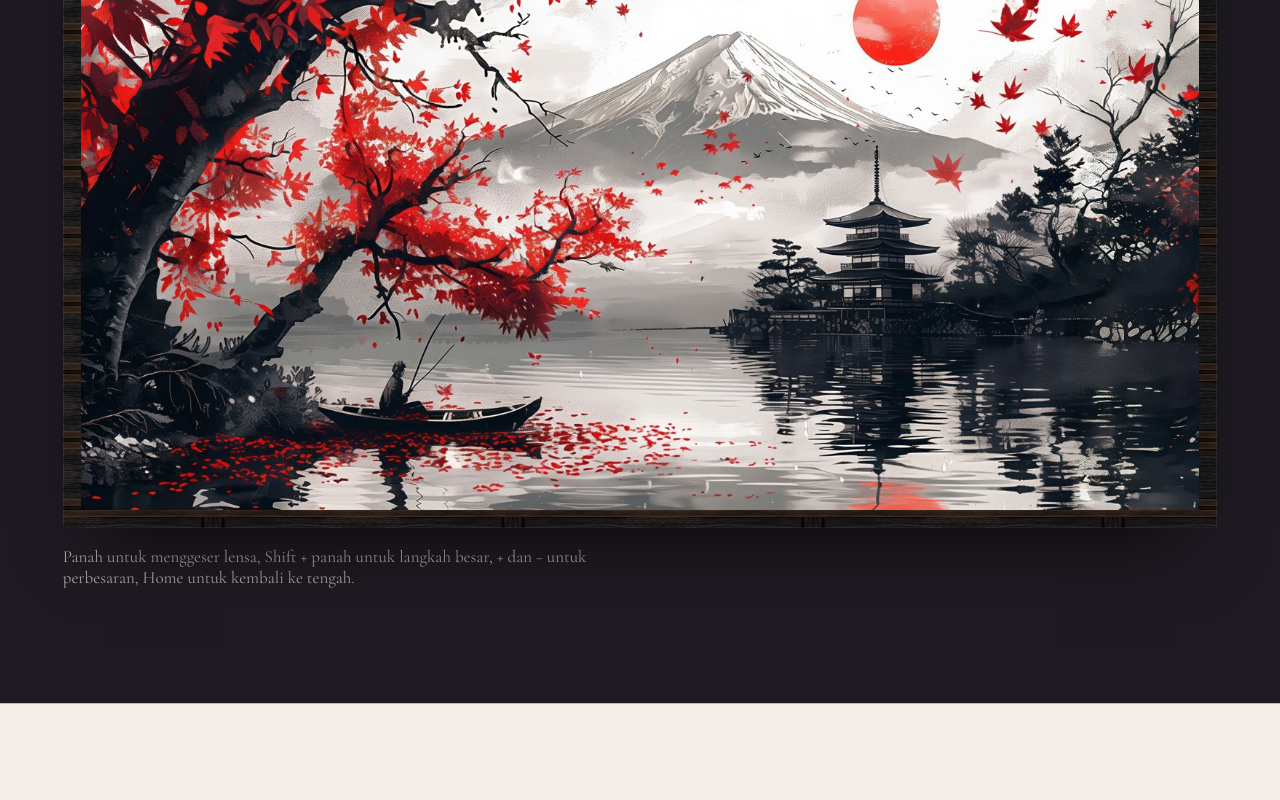
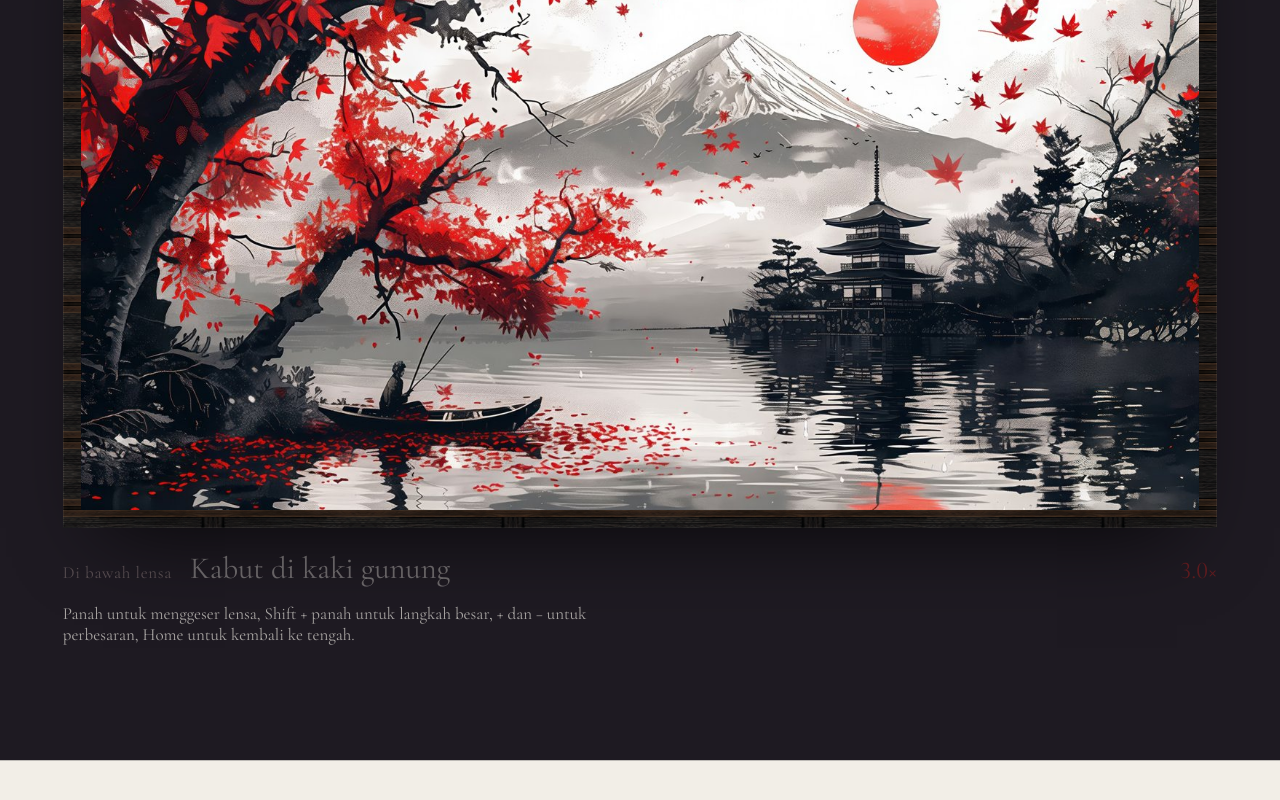
Before and after one commit to Fabverse0/Sakura, a React (Vite) app: page / in a window 1280 px wide. Shown: the part 1874-2674 px from the top of the page. Built offline with nearby package versions, Linux system fonts and the light colour scheme; a web font is replaced by a local one.

Commit message:
feat(lens): name the detail under the lens, announce it for keyboard users

```diff
--- a/src/sections/Lens.jsx
+++ b/src/sections/Lens.jsx
@@ -1,4 +1,5 @@
 import { useCallback, useEffect, useRef, useState } from "react";
+import { nearestArea } from "../data/areas.js";
 import { panoramaAt, panoramaArtSrcSet } from "../data/panorama.js";
 import { clampPosition, lensGeometry, nudgeZoom, stepPosition } from "../lib/lens.js";
 
@@ -16,6 +17,8 @@ export function Lens() {
   const [isActive, setIsActive] = useState(false);
   const [hasHiRes, setHasHiRes] = useState(false);
   const [zoom, setZoom] = useState(3);
+  const [areaName, setAreaName] = useState("");
+  const [announcement, setAnnouncement] = useState("");
 
   // Wheel zoom needs a non-passive listener so the page does not scroll
   // while the lens is in use.
@@ -41,6 +44,8 @@ export function Lens() {
     lens.style.transform = `translate3d(${g.tx}px, ${g.ty}px, 0)`;
     lens.style.backgroundSize = `${g.bgWidth}px ${g.bgHeight}px`;
     lens.style.backgroundPosition = `${g.bgX}px ${g.bgY}px`;
+    const { area, distance } = nearestArea(position.current.x, position.current.y);
+    setAreaName(distance <= area.radius * 1.6 ? area.name : "Bidang lukisan");
   }, [zoom]);
 
   const schedulePaint = useCallback(() => {
@@ -49,7 +54,10 @@ export function Lens() {
 
   useEffect(() => {
     schedulePaint();
-    return () => window.cancelAnimationFrame(frame.current);
+    return () => {
+      window.cancelAnimationFrame(frame.current);
+      frame.current = 0;
+    };
   }, [schedulePaint, isActive]);
 
   function activate() {
@@ -83,6 +91,10 @@ export function Lens() {
     }
     if (!isActive) activate();
     schedulePaint();
+    window.requestAnimationFrame(() => {
+      const { area, distance } = nearestArea(position.current.x, position.current.y);
+      setAnnouncement(distance <= area.radius * 1.6 ? area.name : "Bidang lukisan");
+    });
   }
 
   return (
@@ -140,6 +152,16 @@ export function Lens() {
             </div>
           </div>
         </div>
+        <p className="lens__readout" aria-hidden="true" data-shown={isActive && areaName !== ""}>
+          <span className="lens__readout-label">Di bawah lensa</span>
+          <span className="lens__readout-name" key={areaName}>
+            {areaName}
+          </span>
+          <span className="lens__readout-zoom">{zoom.toFixed(1)}×</span>
+        </p>
+        <p className="visually-hidden" role="status" aria-live="polite">
+          {announcement}
+        </p>
         <p className="lens__help" id="lens-help">
           Panah untuk menggeser lensa, Shift + panah untuk langkah besar, + dan − untuk
           perbesaran, Home untuk kembali ke tengah.
--- a/src/styles/lens.css
+++ b/src/styles/lens.css
@@ -93,3 +93,49 @@
 .lens__stage:focus-visible {
   outline: 2px solid var(--focus-ring);
 }
+
+.lens__readout {
+  display: flex;
+  align-items: baseline;
+  gap: 18px;
+  min-height: 1.4em;
+  margin: 26px 0 0;
+  font-family: "Cormorant Garamond", Georgia, serif;
+  opacity: 0.35;
+  transition: opacity var(--dur-state) ease;
+}
+
+.lens__readout[data-shown="true"] {
+  opacity: 1;
+}
+
+.lens__readout-label {
+  color: var(--dusk-ash);
+  font-size: var(--type-label);
+  letter-spacing: 0.04em;
+}
+
+.lens__readout-name {
+  color: var(--ivory);
+  font-size: clamp(28px, 2.4vw, 40px);
+  font-weight: 600;
+  line-height: 1;
+  animation: readout-in var(--dur-layout) var(--ease-out);
+}
+
+.lens__readout-zoom {
+  margin-left: auto;
+  color: var(--maple-rule);
+  font-size: 24px;
+  font-variant-numeric: lining-nums tabular-nums;
+}
+
+@keyframes readout-in {
+  from {
+    clip-path: inset(0 100% 0 0);
+  }
+
+  to {
+    clip-path: inset(0);
+  }
+}
```
